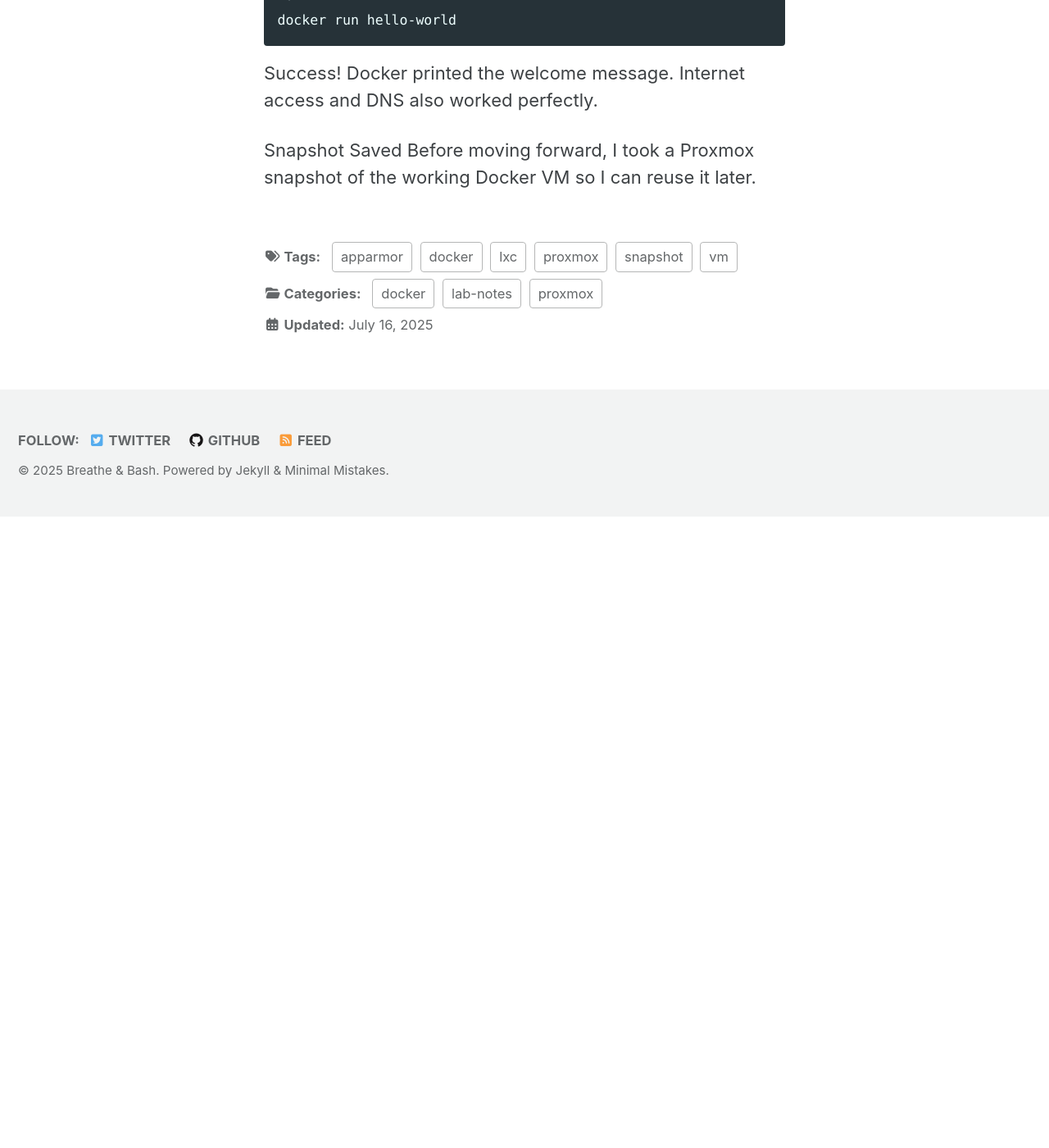
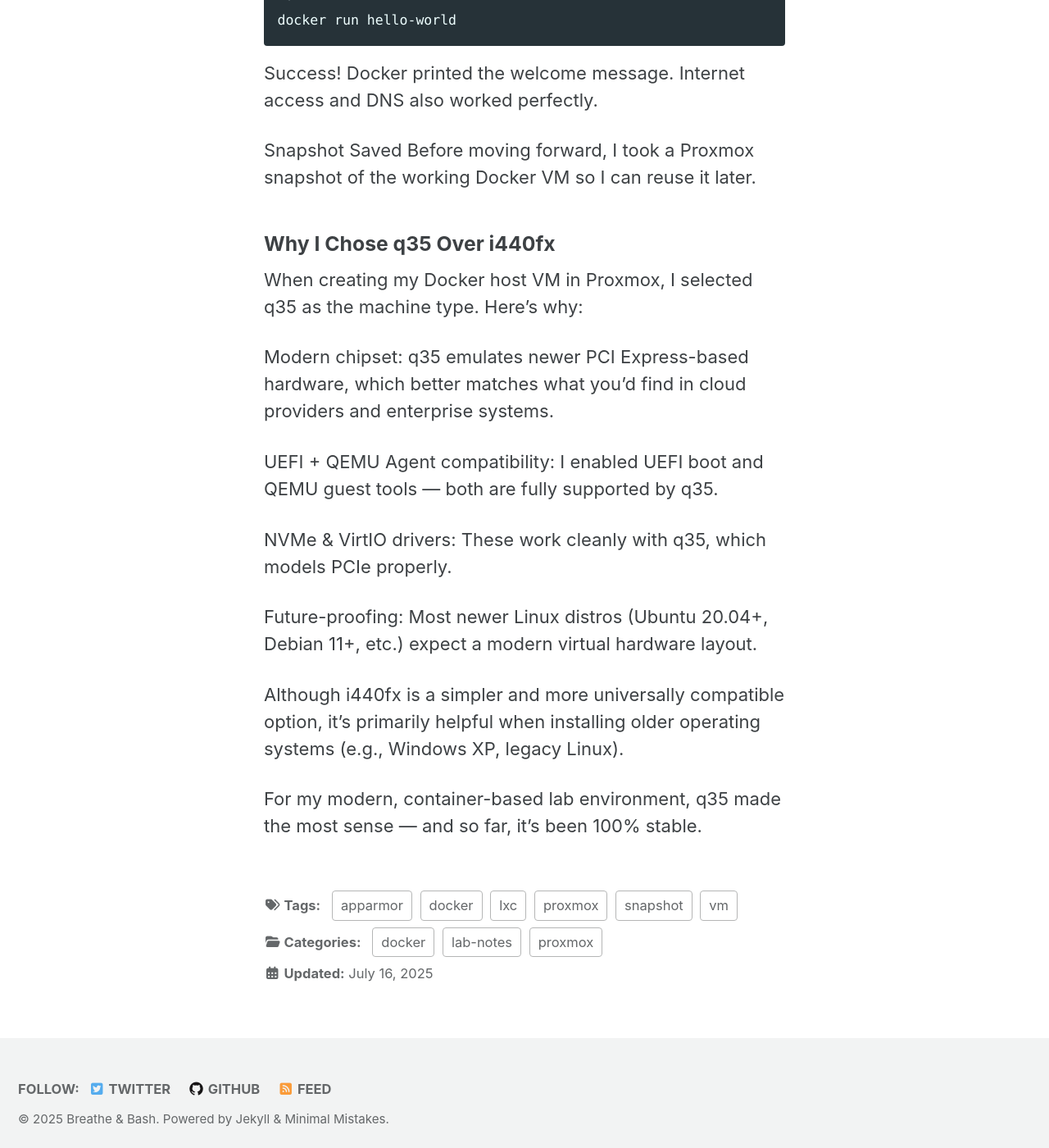
Before and after one commit to jonriggert/jonriggert.github.io, a Jekyll site: the page built from _posts/2025-07-16-installing-docker-on-ubuntu-vm-in-proxmox.md, in a window 1280 px wide and 1400 px high, scrolled down 2247 px. Shown: the whole window at 82% size. Built offline with Jekyll 4.4.1, drawn with Linux system fonts in a browser that asks for light colours; cached includes are drawn as plain includes; before the commit the page ends 2877 px from its top, so only the background shows below that.

Commit message:
Added note about q35

```diff
--- a/_posts/2025-07-16-installing-docker-on-ubuntu-vm-in-proxmox.md
+++ b/_posts/2025-07-16-installing-docker-on-ubuntu-vm-in-proxmox.md
@@ -70,3 +70,19 @@ Success! Docker printed the welcome message. Internet access and DNS also worked
 
 Snapshot Saved
 Before moving forward, I took a Proxmox snapshot of the working Docker VM so I can reuse it later.
+
+### Why I Chose q35 Over i440fx
+
+When creating my Docker host VM in Proxmox, I selected q35 as the machine type. Here's why:
+
+Modern chipset: q35 emulates newer PCI Express-based hardware, which better matches what you'd find in cloud providers and enterprise systems.
+
+UEFI + QEMU Agent compatibility: I enabled UEFI boot and QEMU guest tools — both are fully supported by q35.
+
+NVMe & VirtIO drivers: These work cleanly with q35, which models PCIe properly.
+
+Future-proofing: Most newer Linux distros (Ubuntu 20.04+, Debian 11+, etc.) expect a modern virtual hardware layout.
+
+Although i440fx is a simpler and more universally compatible option, it’s primarily helpful when installing older operating systems (e.g., Windows XP, legacy Linux).
+
+For my modern, container-based lab environment, q35 made the most sense — and so far, it’s been 100% stable.
```
